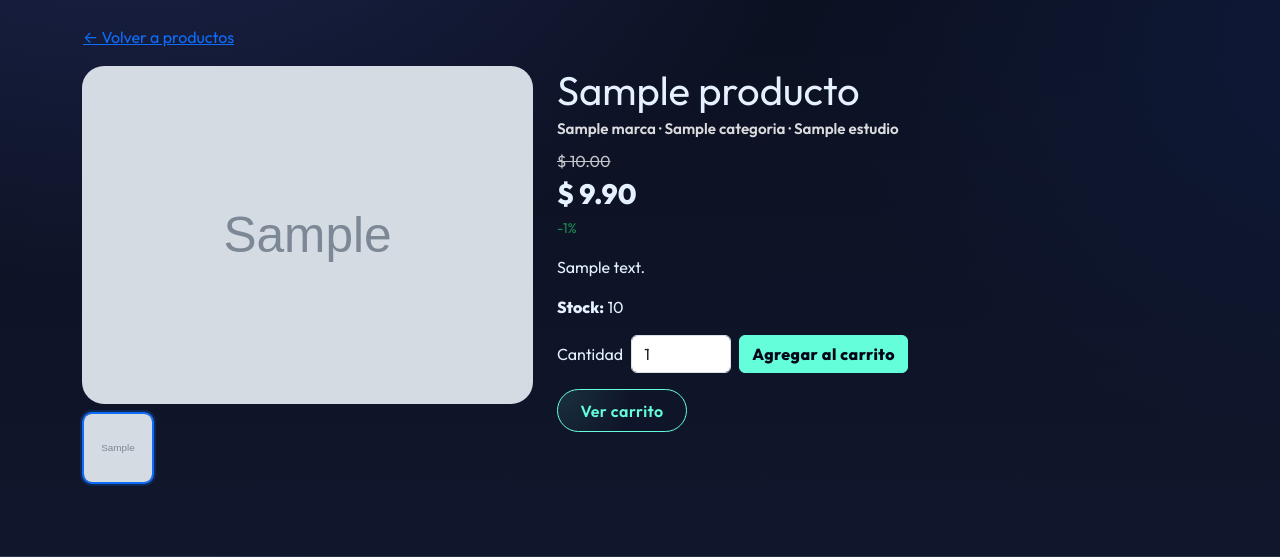
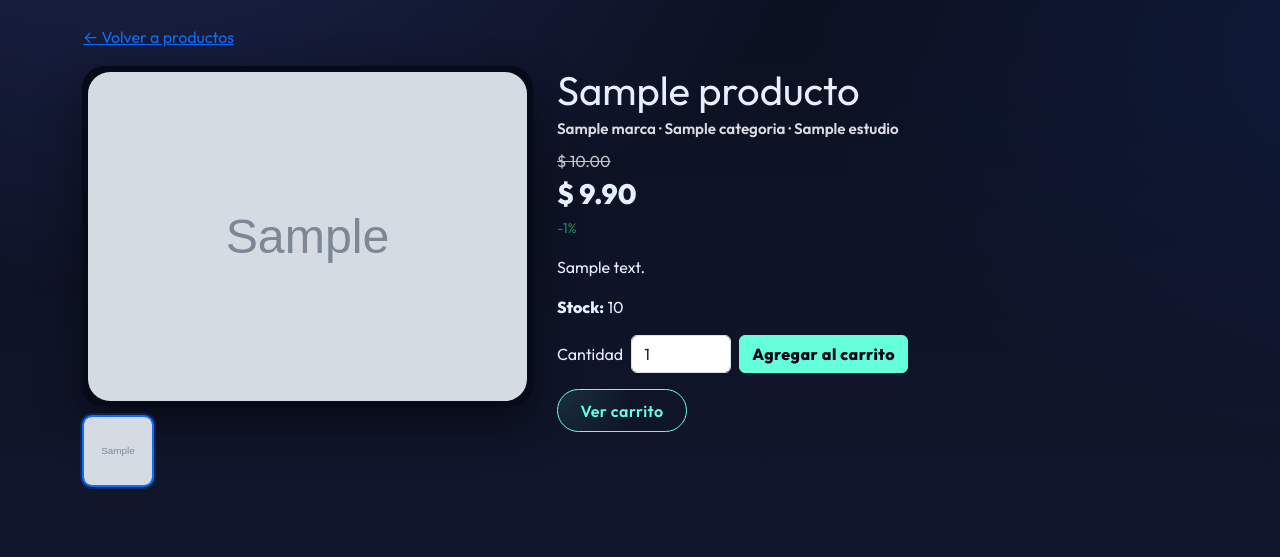
Before and after one commit to Espaik2020/tienda-django, a Django app: a page that uses catalogo/templates/base.html in a window 1280 px wide. Shown: the part 76-633 px from the top of the page. Run offline with Django 5.2, Linux system fonts and the light colour scheme; tables that the repository leaves empty hold one stand-in row (values such as "Sample post"); grey boxes marked "Sample" are stand-in pictures; parts of the project's set-up code (start-up, migrations or seed data) failed here and were passed over; some libraries are stand-ins or nearby versions.

Commit message:
Correccion del marco producto detalle

```diff
--- a/catalogo/static/css/app.css
+++ b/catalogo/static/css/app.css
@@ -213,16 +213,21 @@ body{
 .card-img-top { height: 220px; object-fit: cover; }
 
 /* ====== PRODUCTO DETALLE — imagen principal ====== */
-.product-gallery .img-main,
-.img-main{
+.product-gallery{
+  border-radius: 22px;      /* marco redondeado */
+  overflow: hidden;         /* recorta la imagen a ese borde */
+  background: #050b18;      /* fondo oscuro, igual en todos */
+  padding: 6px;             /* “marquito” delgado alrededor */
+  box-shadow: 0 18px 45px rgba(0,0,0,.45);
+}
+
+.product-gallery .img-main{
   width: 100%;
   max-height: 520px;
   height: auto;
   object-fit: contain;
   display: block;
-
-  /* 🔹 Lo importante: esquinas redondeadas */
-  border-radius: 22px;
+  border-radius: inherit;   /* usa el mismo radio del contenedor */
 }
 
 /* Thumbnails (puedes dejarlas como ya las tenías) */
```
